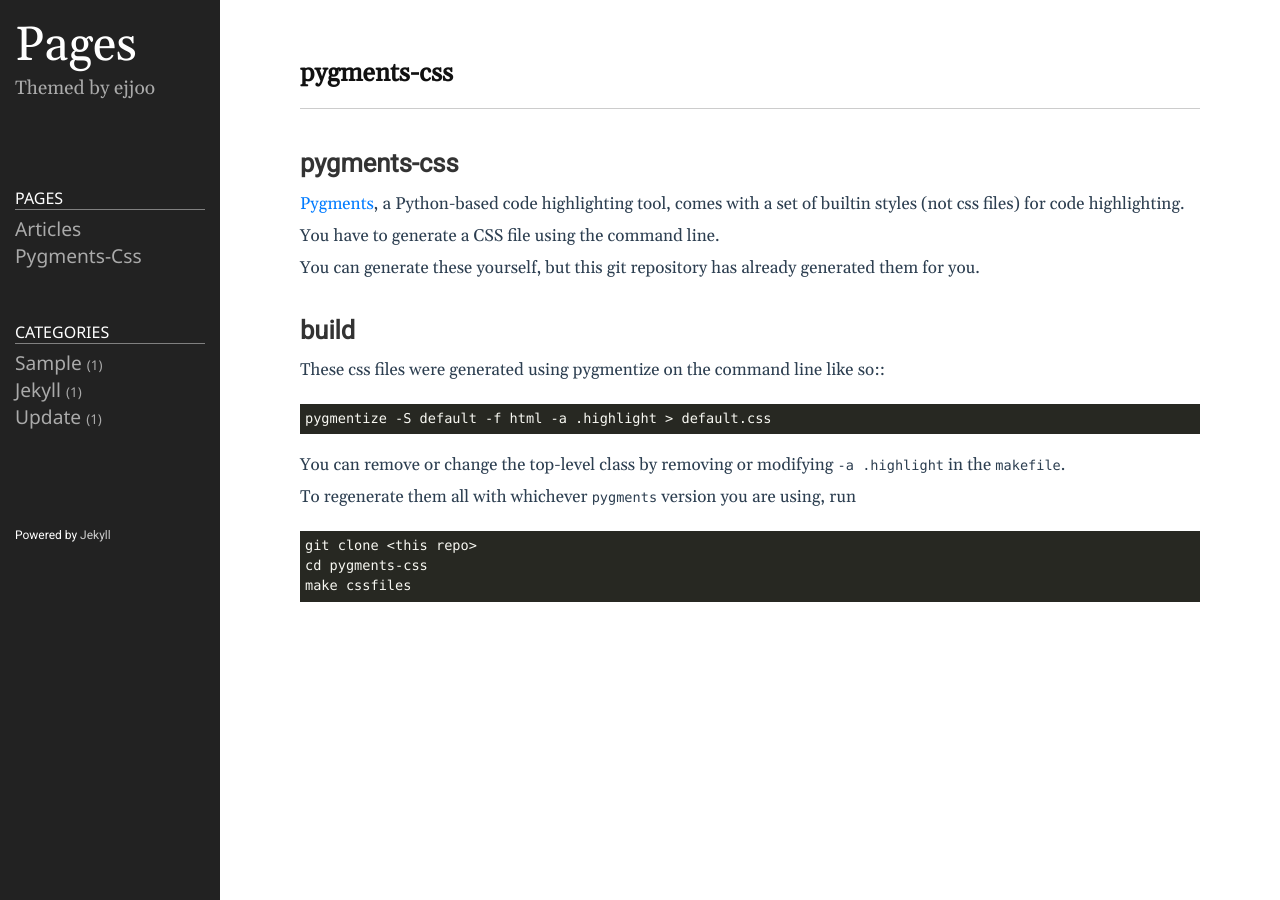
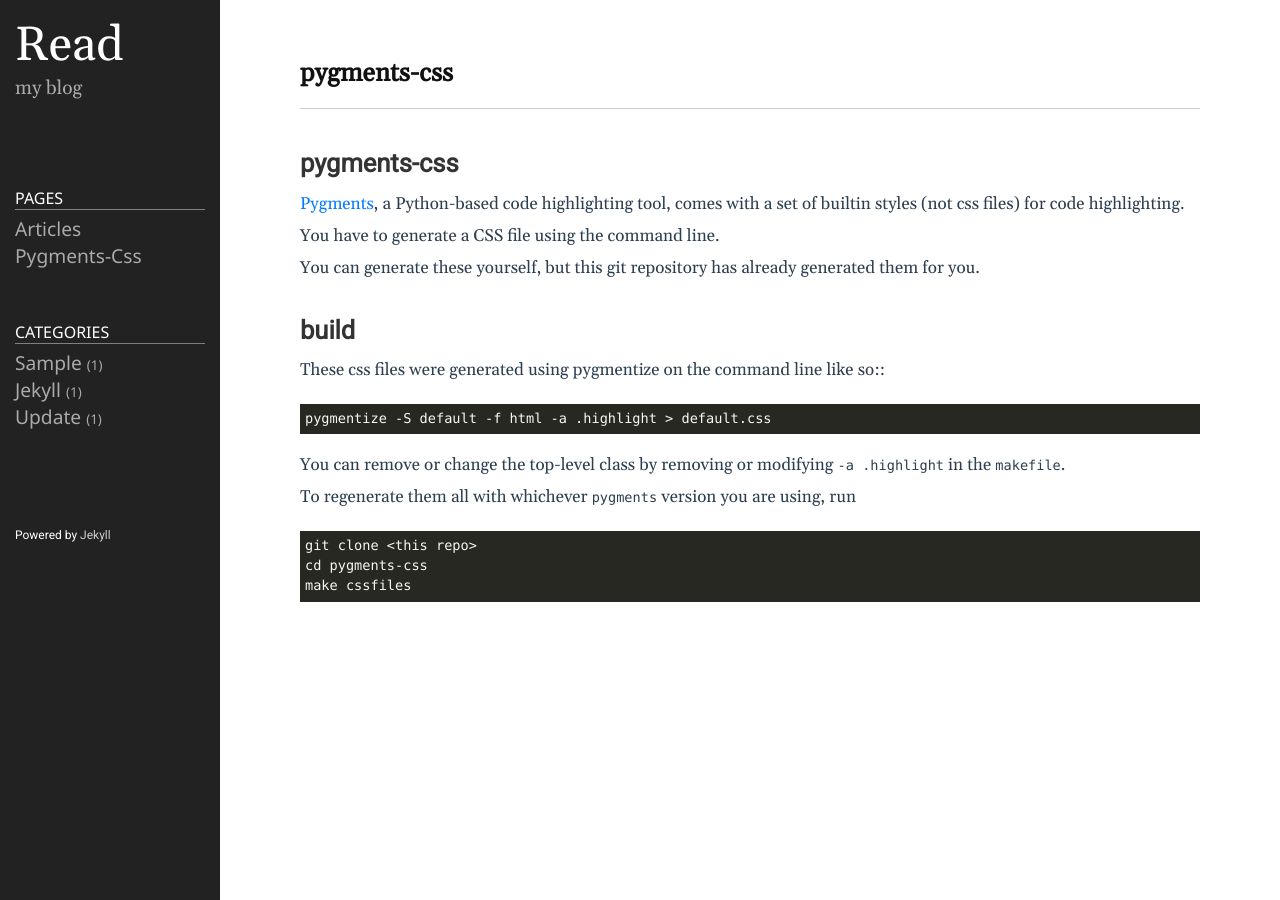
Before and after one commit to vijayemmanuel/vijayemmanuel.github.io, a Jekyll site: the page built from public/css/syntax/README.md, in a window 1280 px wide. Built offline with Jekyll 4.4.1, drawn with Linux system fonts in a browser that asks for light colours; our own code applies the rules of GitHub Pages for plain Markdown files.

Commit message:
Title update

```diff
--- a/_config.yml
+++ b/_config.yml
@@ -18,10 +18,10 @@
 # You can create any custom variable you would like, and they will be accessible
 # in the templates via {{ site.myvariable }}.
 
-title: Pages
+title: Read
 email: vijay.emmanuel@gmail.com
 description: >- # this means to ignore newlines until "baseurl:"
-  Themed by ejjoo
+  my blog
 # baseurl: "/" # the subpath of your site, e.g. /blog
 # url: "http://ejjoo.github.io" # the base hostname & protocol for your site, e.g. http://example.com
 github_username: vijayemmanuel
```
